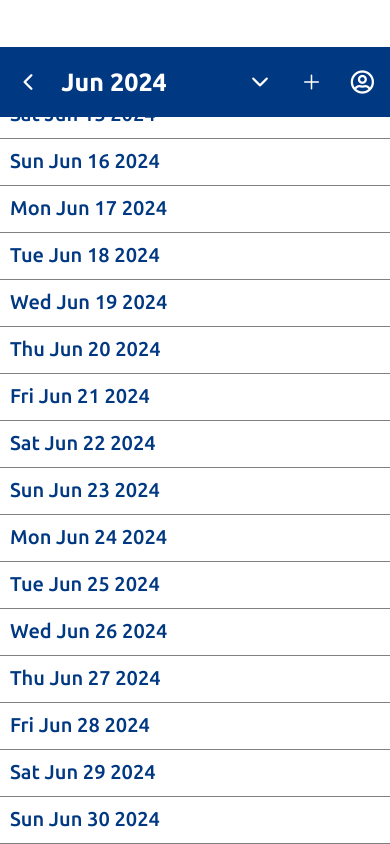
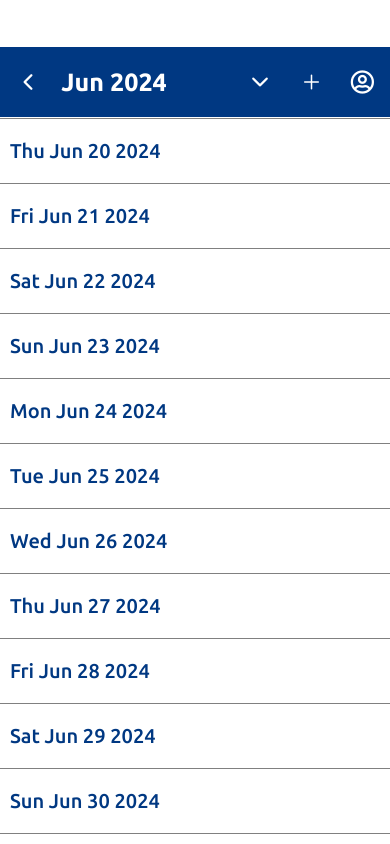
Before and after one commit to amir-dha/PlaNUS-app, a React Native app in the folder PlaNUS-APP/: screen /Planner in a window 390 px wide. Built offline with nearby package versions, Linux system fonts and the light colour scheme.

Commit message:
adjusted margins for divider

```diff
--- a/PlaNUS-APP/Screens/Calendar Components/PlannerPage.js
+++ b/PlaNUS-APP/Screens/Calendar Components/PlannerPage.js
@@ -1097,7 +1097,8 @@ const styles = StyleSheet.create({
   sectionDivider: {
     borderBottomColor: 'gray',
     borderBottomWidth: 1,
-    marginTop: 2,
+    marginTop: 10,
+    marginBottom: 10,
     alignSelf: 'stretch',
   },
   eventContainer: {
```
